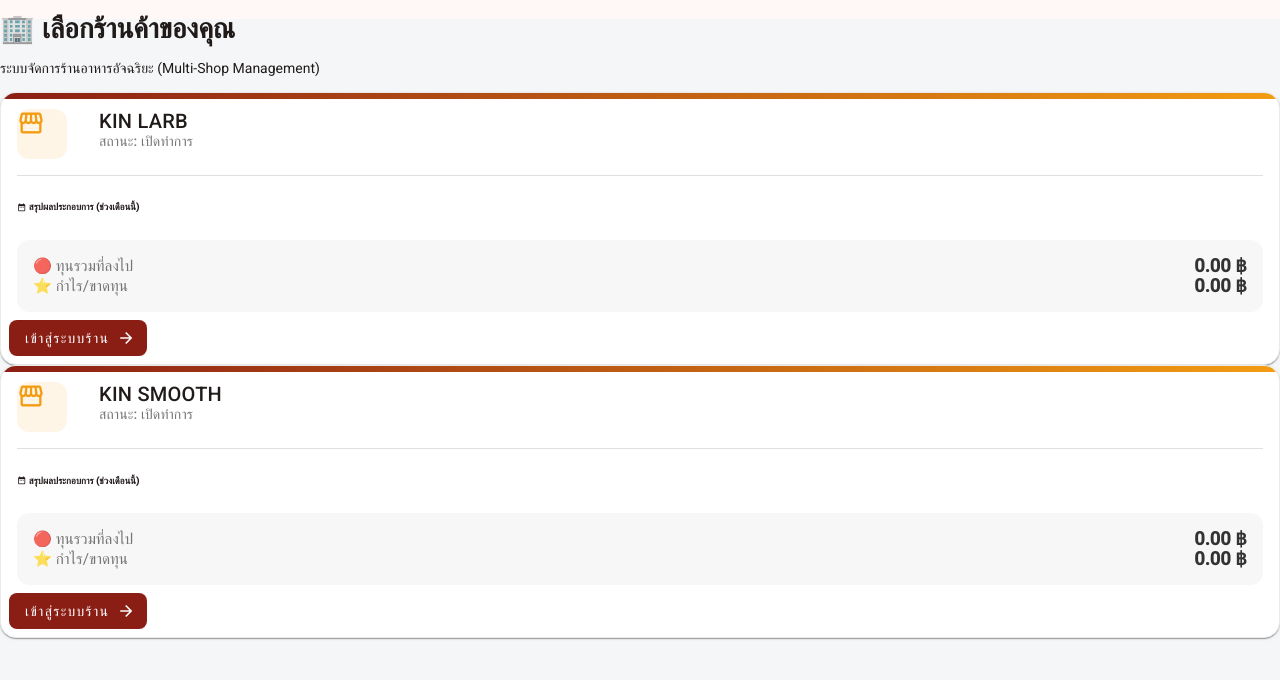
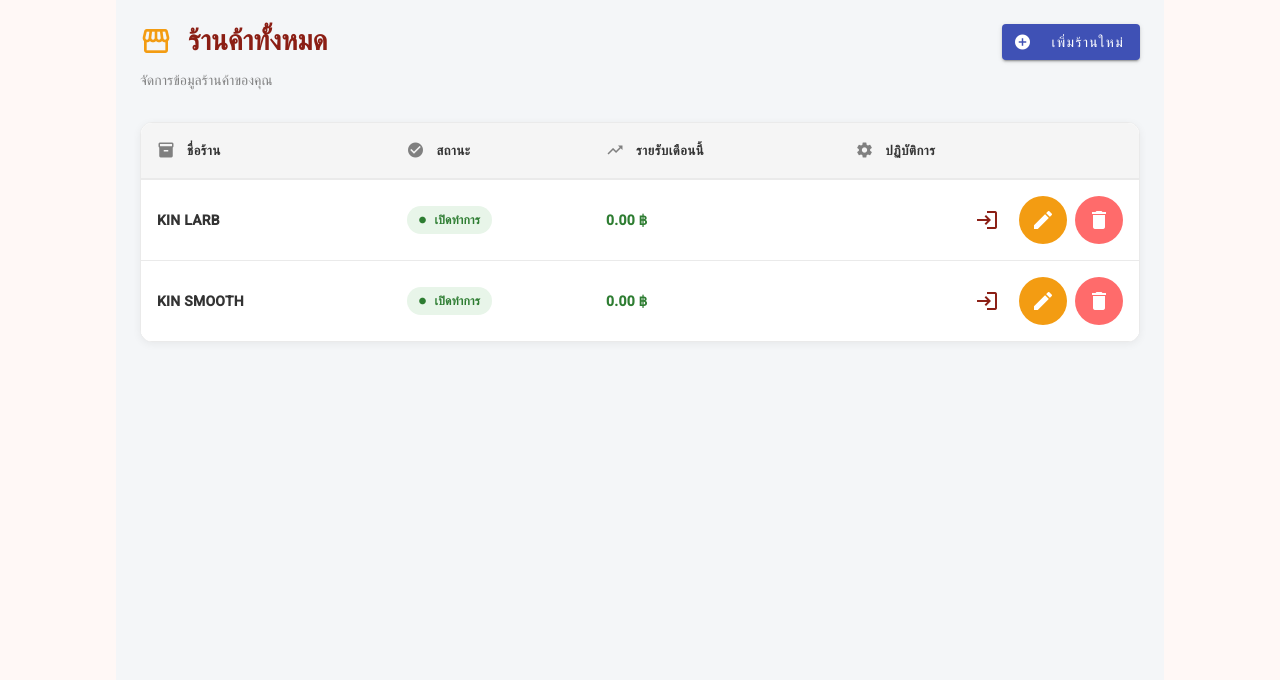
Before and after one commit to fralobboo03/kinlarb-management-web, an Angular app: page /shops in a window 1280 px wide. Shown: the top 680 px of the page. Built offline with nearby package versions, Linux system fonts and the light colour scheme.

Commit message:
feat: Enhance shop management with add and delete functionalities, and improve shop list UI

```diff
--- a/src/app/features/shop/services/shop.service.ts
+++ b/src/app/features/shop/services/shop.service.ts
@@ -51,4 +51,16 @@ export class ShopService {
   getShopById(id: number): Shop | undefined {
     return this.getShops().find(s => s.id === id);
   }
+
+  addShop(name: string): void {
+    const shops = this.getShops();
+    const newId = Math.max(...shops.map(s => s.id), 0) + 1;
+    const newShop: Shop = { id: newId, name };
+    this.saveShops([...shops, newShop]);
+  }
+
+  deleteShop(id: number): void {
+    const shops = this.getShops().filter(s => s.id !== id);
+    this.saveShops(shops);
+  }
 }
--- a/src/app/features/shop/shop-list/shop-list.component.html
+++ b/src/app/features/shop/shop-list/shop-list.component.html
@@ -1,57 +1,109 @@
 <div class="shop-list-container">
-  <div class="header-section text-center py-5">
-    <h1 class="display-5 fw-bold" style="color: var(--primary-color);">🏢 เลือกร้านค้าของคุณ</h1>
-    <p class="text-muted fs-5">ระบบจัดการร้านอาหารอัจฉริยะ (Multi-Shop Management)</p>
+  <!-- Header Section -->
+  <div class="list-header">
+    <div class="header-content">
+      <h1 class="page-title">
+        <mat-icon class="title-icon">storefront</mat-icon>
+        ร้านค้าทั้งหมด
+      </h1>
+      <p class="page-subtitle">จัดการข้อมูลร้านค้าของคุณ</p>
+    </div>
+    <button mat-raised-button color="primary" (click)="addShop()" class="add-shop-btn">
+      <mat-icon>add_circle</mat-icon>
+      เพิ่มร้านใหม่
+    </button>
   </div>
 
-  <div class="container pb-5">
-    <div class="row justify-content-center g-4">
-      <div class="col-12 col-md-6 col-lg-5" *ngFor="let shop of shopsWithSummary$ | async">
-        <!-- Shop Card -->
-        <mat-card class="shop-card h-100 shadow-sm" [routerLink]="['/shops', shop.id]" matRipple>
-          <div class="card-status-strip"></div>
+  <!-- Main Table Card -->
+  <mat-card class="shops-card">
+    <div class="table-container" *ngIf="shopsWithSummary$ | async as shops">
+      <table mat-table [dataSource]="shops" class="shops-table">
+        <!-- Shop Name Column -->
+        <ng-container matColumnDef="name">
+          <th mat-header-cell *matHeaderCellDef class="col-name">
+            <mat-icon class="col-icon">inventory_2</mat-icon>
+            <span>ชื่อร้าน</span>
+          </th>
+          <td mat-cell *matCellDef="let shop" class="col-name">
+            <strong>{{ shop.name }}</strong>
+          </td>
+        </ng-container>
 
-          <mat-card-header class="pt-4 pb-2 px-4">
-            <div mat-card-avatar class="shop-avatar d-flex justify-content-center align-items-center">
-              <mat-icon>storefront</mat-icon>
+        <!-- Status Column -->
+        <ng-container matColumnDef="status">
+          <th mat-header-cell *matHeaderCellDef class="col-status">
+            <mat-icon class="col-icon">check_circle</mat-icon>
+            <span>สถานะ</span>
+          </th>
+          <td mat-cell *matCellDef="let shop" class="col-status">
+            <span class="status-badge active">
+              <mat-icon class="status-icon">circle</mat-icon>
+              เปิดทำการ
+            </span>
+          </td>
+        </ng-container>
+
+        <!-- Revenue Column -->
+        <ng-container matColumnDef="revenue">
+          <th mat-header-cell *matHeaderCellDef class="col-revenue">
+            <mat-icon class="col-icon">trending_up</mat-icon>
+            <span>รายรับเดือนนี้</span>
+          </th>
+          <td mat-cell *matCellDef="let shop" class="col-revenue">
+            <span class="profit-value" [class.positive]="shop.summary.profit >= 0">
+              {{ shop.summary.profit > 0 ? '+' : '' }}{{ shop.summary.profit | number:'1.2-2' }} ฿
+            </span>
+          </td>
+        </ng-container>
+
+        <!-- Actions Column -->
+        <ng-container matColumnDef="actions">
+          <th mat-header-cell *matHeaderCellDef class="col-actions">
+            <mat-icon class="col-icon">settings</mat-icon>
+            <span>ปฏิบัติการ</span>
+          </th>
+          <td mat-cell *matCellDef="let shop" class="col-actions">
+            <div class="action-buttons">
+              <button
+                mat-icon-button
+                [routerLink]="['/shops', shop.id]"
+                matTooltip="เข้าสู่ระบบ"
+                class="btn-enter">
+                <mat-icon>login</mat-icon>
+              </button>
+              <button
+                mat-icon-button
+                (click)="editShop(shop)"
+                matTooltip="แก้ไข"
+                class="btn-edit">
+                <mat-icon>edit</mat-icon>
+              </button>
+              <button
+                mat-icon-button
+                (click)="deleteShop(shop)"
+                matTooltip="ลบ"
+                class="btn-delete">
+                <mat-icon>delete</mat-icon>
+              </button>
             </div>
-            <mat-card-title class="fs-4 fw-bold mb-1" style="color: var(--card-text);">{{ shop.name }}</mat-card-title>
-            <mat-card-subtitle>สถานะ: <span class="text-success fw-bold">เปิดทำการ</span></mat-card-subtitle>
-          </mat-card-header>
+          </td>
+        </ng-container>
 
-          <mat-card-content class="px-4">
-            <mat-divider class="my-3"></mat-divider>
+        <!-- Header and Data Rows -->
+        <tr mat-header-row *matHeaderRowDef="displayedColumns" class="header-row"></tr>
+        <tr mat-row *matRowDef="let row; columns: displayedColumns;" class="data-row"></tr>
+      </table>
 
-            <h6 class="text-muted mb-3 mt-2">
-              <mat-icon inline style="vertical-align: middle;" class="me-1">date_range</mat-icon>
-              สรุปผลประกอบการ (ช่วงเดือนนี้)
-            </h6>
-
-            <!-- Summary Section -->
-            <div *ngIf="shop.summary$ | async as summary; else loading" class="summary-grid">
-              <div class="summary-item cost">
-                <span class="label">🔴 ทุนรวมที่ลงไป</span>
-                <span class="value">{{ summary.cost | number:'1.2-2' }} ฿</span>
-              </div>
-              <div class="summary-item profit mt-3">
-                <span class="label">⭐ กำไร/ขาดทุน</span>
-                <span class="value" [ngClass]=" summary.profit >= 0 ? 'text-success' : 'text-danger' ">
-                  {{ summary.profit > 0 ? '+' : '' }}{{ summary.profit | number:'1.2-2' }} ฿
-                </span>
-              </div>
-            </div>
-            <ng-template #loading>
-              <div class="text-center text-muted py-3">กำลังเริ่มคำนวณข้อมูล...</div>
-            </ng-template>
-          </mat-card-content>
-
-          <mat-card-actions class="px-4 pb-4 pt-0 d-flex justify-content-end">
-            <button mat-flat-button color="primary" class="enter-btn px-4 py-2">
-              เข้าสู่ระบบร้าน <mat-icon iconPositionEnd>arrow_forward</mat-icon>
-            </button>
-          </mat-card-actions>
-        </mat-card>
+      <!-- Empty State -->
+      <div class="empty-state" *ngIf="shops.length === 0">
+        <mat-icon class="empty-icon">store</mat-icon>
+        <p class="empty-title">ยังไม่มีร้านค้า</p>
+        <p class="empty-text">เพิ่มร้านใหม่เพื่อเริ่มใช้งาน</p>
+        <button mat-raised-button color="primary" (click)="addShop()">
+          <mat-icon>add</mat-icon>
+          สร้างร้านใหม่
+        </button>
       </div>
     </div>
-  </div>
+  </mat-card>
 </div>
--- a/src/app/features/shop/shop-list/shop-list.component.scss
+++ b/src/app/features/shop/shop-list/shop-list.component.scss
@@ -1,82 +1,381 @@
+// Spacing Variables
+$spacing-xs: 8px;
+$spacing-sm: 12px;
+$spacing-md: 16px;
+$spacing-lg: 24px;
+$spacing-xl: 32px;
+
+// Container
 .shop-list-container {
+  width: 100%;
+  max-width: 1000px;
+  margin: 0 auto;
+  padding: $spacing-lg;
+  min-height: 100vh;
   background-color: var(--main-bg, #f4f6f8);
-  min-height: 100vh;
-  width: 100%;
+
+  @media (max-width: 768px) {
+    padding: $spacing-md;
+  }
+
+  @media (max-width: 480px) {
+    padding: $spacing-sm;
+  }
 }
 
-.shop-card {
-  border-radius: 16px !important;
+// Header Section
+.list-header {
+  display: flex;
+  justify-content: space-between;
+  align-items: flex-start;
+  gap: $spacing-lg;
+  margin-bottom: $spacing-xl;
+
+  @media (max-width: 768px) {
+    flex-direction: column;
+    gap: $spacing-md;
+  }
+}
+
+.header-content {
+  flex: 1;
+}
+
+.page-title {
+  display: flex;
+  align-items: center;
+  gap: $spacing-md;
+  font-size: 28px;
+  font-weight: 700;
+  color: var(--primary-color, #8B1E14);
+  margin: 0 0 $spacing-sm 0;
+  line-height: 1.2;
+
+  .title-icon {
+    font-size: 32px;
+    width: 32px;
+    height: 32px;
+    color: var(--accent-color, #F39C12);
+  }
+}
+
+.page-subtitle {
+  font-size: 14px;
+  color: var(--card-text, #666666);
+  margin: 0;
+  font-weight: 400;
+  opacity: 0.8;
+}
+
+.add-shop-btn {
+  display: flex !important;
+  align-items: center;
+  gap: $spacing-sm;
+  padding: 8px 16px !important;
+  height: auto;
+  white-space: nowrap;
+
+  @media (max-width: 768px) {
+    align-self: flex-start;
+  }
+}
+
+// Table Card
+.shops-card {
+  background: var(--card-bg, #ffffff);
+  border-radius: 12px;
+  box-shadow: 0 2px 8px rgba(0, 0, 0, 0.06);
+  border: 1px solid var(--border-color, #eaeaea);
+  transition: all 0.3s ease;
   overflow: hidden;
-  cursor: pointer;
-  transition: transform 0.3s cubic-bezier(0.25, 0.8, 0.25, 1), box-shadow 0.3s ease;
-  position: relative;
-  border: 1px solid var(--border-color, #eaeaea) !important;
-  background-color: var(--card-bg, #ffffff) !important;
 
   &:hover {
-    transform: translateY(-8px);
-    box-shadow: 0 15px 30px rgba(0,0,0,0.1) !important;
+    box-shadow: 0 4px 12px rgba(0, 0, 0, 0.08);
+  }
+}
 
-    .enter-btn {
-      background-color: var(--accent-color, #F39C12) !important;
+// Table Wrapper
+.table-container {
+  width: 100%;
+  overflow-x: auto;
+}
+
+.shops-table {
+  width: 100%;
+  border-collapse: collapse;
+
+  .header-row {
+    background-color: rgba(0, 0, 0, 0.02);
+    border-bottom: 2px solid var(--border-color, #eaeaea);
+  }
+
+  th {
+    padding: $spacing-md !important;
+    text-align: left;
+    font-weight: 600;
+    color: var(--card-text, #333333);
+    font-size: 13px;
+    text-transform: uppercase;
+    letter-spacing: 0.5px;
+    white-space: nowrap;
+    display: table-cell;
+
+    .col-icon {
+      display: inline-block;
+      width: 18px;
+      height: 18px;
+      font-size: 18px;
+      opacity: 0.6;
+      margin-right: $spacing-sm;
+      vertical-align: middle;
+    }
+
+    span {
+      vertical-align: middle;
     }
   }
 
-  .card-status-strip {
-    position: absolute;
-    top: 0;
-    left: 0;
-    right: 0;
-    height: 6px;
-    background: linear-gradient(90deg, var(--primary-color, #8B1E14), var(--accent-color, #F39C12));
+  td {
+    padding: $spacing-md !important;
+    border-bottom: 1px solid var(--border-color, #eaeaea);
+    color: var(--card-text, #333333);
+    display: table-cell;
   }
 
-  .shop-avatar {
-    background-color: rgba(243, 156, 18, 0.1);
-    color: var(--accent-color, #F39C12);
-    width: 50px;
-    height: 50px;
-    border-radius: 12px;
-    margin-right: 16px;
+  .data-row {
+    transition: background-color 0.2s ease;
 
-    mat-icon {
-      font-size: 28px;
-      height: 28px;
-      width: 28px;
+    &:hover {
+      background-color: rgba(0, 0, 0, 0.02);
+    }
+
+    &:last-child td {
+      border-bottom: none;
+    }
+  }
+}
+
+// Column Styles
+.col-name {
+  width: 25%;
+  min-width: 150px;
+}
+
+.col-status {
+  width: 20%;
+  min-width: 120px;
+}
+
+.col-revenue {
+  width: 25%;
+  min-width: 150px;
+}
+
+.col-actions {
+  width: 30%;
+  min-width: 150px;
+  text-align: right;
+}
+
+// Status Badge
+.status-badge {
+  display: inline-flex;
+  align-items: center;
+  gap: $spacing-xs;
+  padding: 4px 12px;
+  border-radius: 20px;
+  font-size: 12px;
+  font-weight: 600;
+
+  .status-icon {
+    width: 8px;
+    height: 8px;
+    font-size: 8px;
+  }
+
+  &.active {
+    background-color: #E8F5E9;
+    color: #2E7D32;
+  }
+
+  &.inactive {
+    background-color: #FFEBEE;
+    color: #C62828;
+  }
+}
+
+// Profit Value
+.profit-value {
+  font-weight: 600;
+  font-size: 14px;
+
+  &.positive {
+    color: #2E7D32;
+  }
+
+  &.negative {
+    color: #C62828;
+  }
+}
+
+.loading-text {
+  font-size: 12px;
+  color: var(--card-text, #999999);
+  opacity: 0.7;
+}
+
+// Action Buttons
+.action-buttons {
+  display: flex;
+  gap: $spacing-xs;
+  justify-content: flex-end;
+  align-items: center;
+
+  button {
+    transition: all 0.2s ease;
+
+    &:hover {
+      transform: scale(1.1);
     }
   }
 
-  .summary-grid {
-    background-color: rgba(0,0,0,0.03);
-    border-radius: 12px;
-    padding: 16px;
+  .btn-enter {
+    color: var(--primary-color, #8B1E14) !important;
 
-    .summary-item {
-      display: flex;
-      justify-content: space-between;
-      align-items: center;
-
-      .label {
-        font-size: 0.95rem;
-        color: var(--card-text, #555);
-        opacity: 0.8;
-      }
-      .value {
-        font-size: 1.15rem;
-        font-weight: 700;
-        color: var(--card-text, #333);
-      }
+    &:hover {
+      background-color: rgba(139, 30, 20, 0.1) !important;
     }
   }
 
-  .enter-btn {
-    background-color: var(--primary-color, #8B1E14) !important;
-    border-radius: 8px !important;
-    transition: background-color 0.3s ease;
+  .btn-edit {
     color: #fff !important;
+    background-color: var(--accent-color, #F39C12) !important;
+
+    &:hover {
+      background-color: #f0a500 !important;
+    }
+  }
+
+  .btn-delete {
+    color: #fff !important;
+    background-color: #ff6b6b !important;
+
+    &:hover {
+      background-color: #ff5252 !important;
+    }
   }
 }
 
-::ng-deep body.dark-theme .shop-card .summary-grid {
-  background-color: rgba(255,255,255,0.05);
+// Empty State
+.empty-state {
+  text-align: center;
+  padding: $spacing-xl;
+  display: flex;
+  flex-direction: column;
+  align-items: center;
+  gap: $spacing-md;
+  color: var(--card-text, #999999);
+
+  .empty-icon {
+    font-size: 64px;
+    width: 64px;
+    height: 64px;
+    opacity: 0.2;
+    color: var(--primary-color, #8B1E14);
+  }
+
+  .empty-title {
+    font-size: 18px;
+    font-weight: 600;
+    color: var(--card-text, #666666);
+    margin: 0;
+  }
+
+  .empty-text {
+    font-size: 14px;
+    color: var(--card-text, #999999);
+    margin: 0;
+  }
 }
+
+// Responsive Design
+@media (max-width: 1024px) {
+  .col-name {
+    width: 30%;
+  }
+
+  .col-revenue {
+    width: 30%;
+  }
+
+  .col-status,
+  .col-actions {
+    width: 20%;
+  }
+}
+
+@media (max-width: 768px) {
+  .shops-table {
+    font-size: 13px;
+
+    th,
+    td {
+      padding: $spacing-sm !important;
+    }
+
+    .col-icon {
+      display: none !important;
+    }
+  }
+
+  .col-name {
+    min-width: 100px;
+  }
+
+  .col-status {
+    min-width: 100px;
+  }
+
+  .col-revenue {
+    min-width: 120px;
+  }
+
+  .col-actions {
+    min-width: 100px;
+  }
+
+  .action-buttons button {
+    padding: 6px !important;
+
+    mat-icon {
+      font-size: 18px !important;
+      width: 18px !important;
+      height: 18px !important;
+    }
+  }
+}
+
+@media (max-width: 480px) {
+  .shops-table {
+    font-size: 12px;
+
+    th,
+    td {
+      padding: $spacing-xs !important;
+    }
+  }
+
+  .col-name {
+    width: 40% !important;
+    min-width: 80px;
+  }
+
+  .col-status,
+  .col-revenue {
+    display: none;
+  }
+
+  .col-actions {
+    width: 60% !important;
+  }
+}
--- a/src/app/features/shop/shop-list/shop-list.component.ts
+++ b/src/app/features/shop/shop-list/shop-list.component.ts
@@ -1,19 +1,27 @@
 import { Component, inject, OnInit } from '@angular/core';
 import { CommonModule } from '@angular/common';
-import { RouterModule } from '@angular/router';
+import { RouterModule, Router } from '@angular/router';
 import { MatCardModule } from '@angular/material/card';
 import { MatButtonModule } from '@angular/material/button';
 import { MatIconModule } from '@angular/material/icon';
+import { MatTableModule } from '@angular/material/table';
+import { MatTooltipModule } from '@angular/material/tooltip';
 import { MatDividerModule } from '@angular/material/divider';
 import { MatRippleModule } from '@angular/material/core';
 import { ShopService } from '../services/shop.service';
 import { StockService } from '../services/stock.service';
-import { Observable } from 'rxjs';
-import { map } from 'rxjs/operators';
+import { Observable, combineLatest, of } from 'rxjs';
+import { map, startWith, switchMap } from 'rxjs/operators';
 import { Shop } from '../models/shop.model';
 
+interface MonthlySummary {
+  cost: number;
+  revenue: number;
+  profit: number;
+}
+
 interface ShopWithSummary extends Shop {
-  summary$: Observable<{ cost: number, revenue: number, profit: number }>;
+  summary: MonthlySummary;
 }
 
 @Component({
@@ -25,6 +33,8 @@ interface ShopWithSummary extends Shop {
     MatCardModule,
     MatButtonModule,
     MatIconModule,
+    MatTableModule,
+    MatTooltipModule,
     MatDividerModule,
     MatRippleModule
   ],
@@ -34,15 +44,54 @@ interface ShopWithSummary extends Shop {
 export class ShopListComponent implements OnInit {
   private shopService = inject(ShopService);
   private stockService = inject(StockService);
+  private router = inject(Router);
+  private readonly emptySummary: MonthlySummary = { cost: 0, revenue: 0, profit: 0 };
 
-  shopsWithSummary$!: Observable<ShopWithSummary[]>;
+  shopsWithSummary$: Observable<ShopWithSummary[]> = of([]);
+  displayedColumns: string[] = ['name', 'status', 'revenue', 'actions'];
 
-  ngOnInit() {
+  ngOnInit(): void {
     this.shopsWithSummary$ = this.shopService.shops$.pipe(
-      map(shops => shops.map(shop => ({
-        ...shop,
-        summary$: this.stockService.getMonthlySummary(shop.id)
-      })))
+      switchMap((shops: Shop[] | null) => {
+        const safeShops: Shop[] = shops ?? [];
+
+        if (safeShops.length === 0) {
+          return of([] as ShopWithSummary[]);
+        }
+
+        return combineLatest(
+          safeShops.map((shop) =>
+            this.stockService.getMonthlySummary(shop.id).pipe(
+              map((summary): ShopWithSummary => ({
+                ...shop,
+                summary: summary ?? this.emptySummary
+              }))
+            )
+          )
+        );
+      }),
+      startWith([] as ShopWithSummary[])
     );
   }
+
+  enterShop(shopId: number) {
+    this.router.navigate(['/shops', shopId]);
+  }
+
+  editShop(shop: Shop) {
+    console.log('Edit shop:', shop);
+  }
+
+  deleteShop(shop: Shop) {
+    if (confirm(`ลบร้าน "${shop.name}" หรือไม่?`)) {
+      this.shopService.deleteShop(shop.id);
+    }
+  }
+
+  addShop() {
+    const shopName = prompt('ป้อนชื่อร้านใหม่:');
+    if (shopName && shopName.trim()) {
+      this.shopService.addShop(shopName.trim());
+    }
+  }
 }
```
